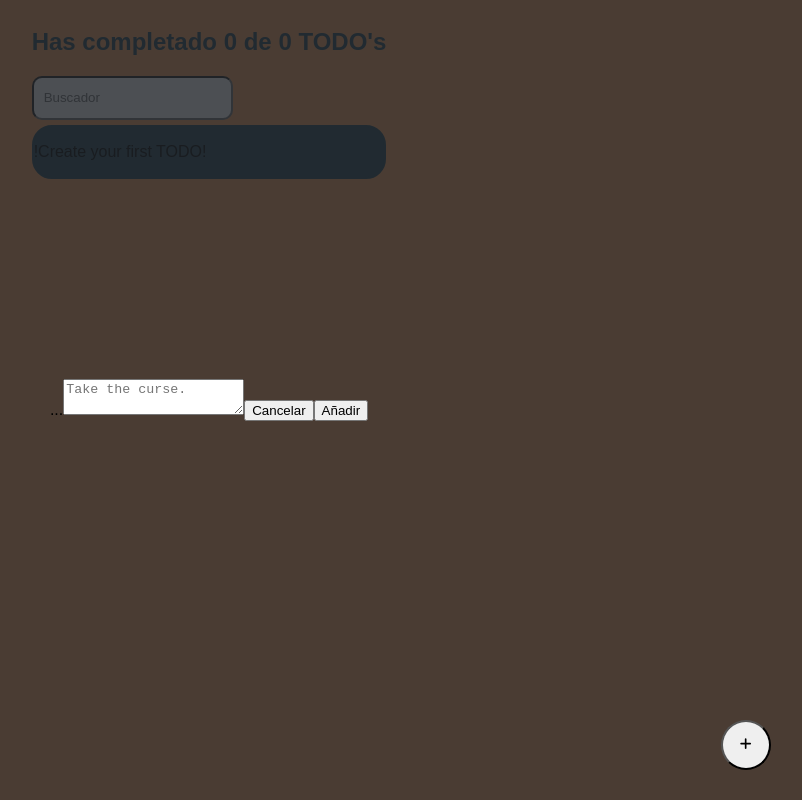
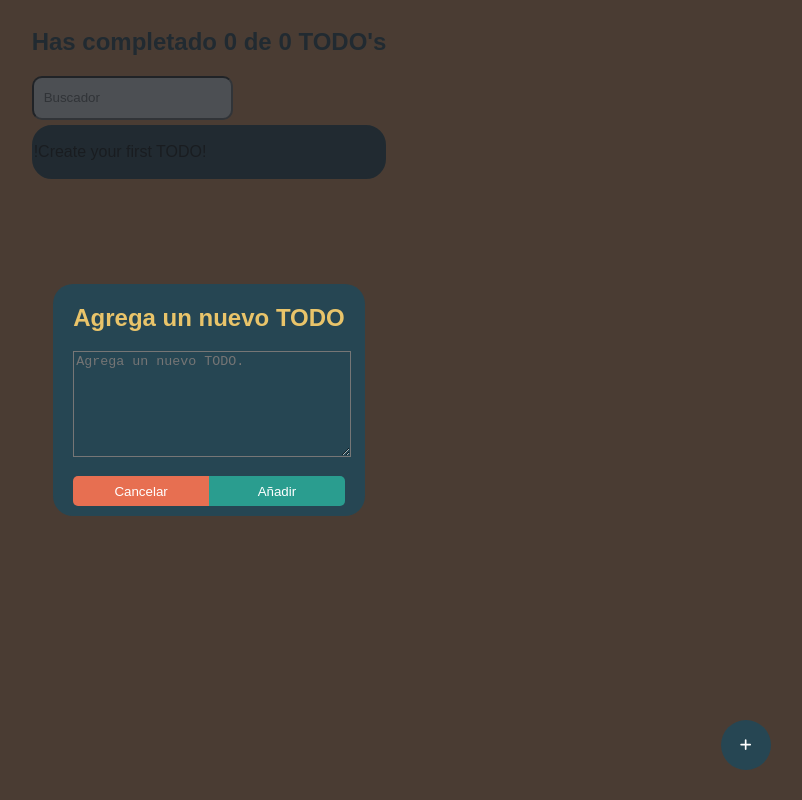
Before and after one commit to elalecode/my-2do-machine, a React app: page / in a window 1280 px wide. Both pictures are taken after a click on the button 1177 px from the left and 745 px from the top of the page. Shown: the whole page, without its empty margins (431-1233 px from the left). Built offline with nearby package versions, Linux system fonts and the light colour scheme.

Commit message:
mas estilo css

```diff
--- a/src/App/App.css
+++ b/src/App/App.css
@@ -33,6 +33,13 @@ li {
   align-items: center;
 }
 
+.TodoItem-Title {
+  width: 100%;
+  white-space: nowrap;
+  overflow: hidden;
+  text-overflow: clip;
+}
+
 .container {
   max-width: 600px;
 }
@@ -53,6 +60,12 @@ li {
   display: flex;
   justify-content: center;
   align-items: center;
+  margin-left: 15px;
+  cursor: pointer;
+}
+
+.TodoItem-button_delete:hover {
+  background-color: #e25836;
 }
 
 .checked {
@@ -67,7 +80,7 @@ li {
   position: relative;
   height: 28px;
   width: 28px;
-  margin: 0 15px 0 15px;
+  margin: 0 25px 0 15px;
 }
 
 .round label {
--- a/src/components/CreateTodoButton/style.css
+++ b/src/components/CreateTodoButton/style.css
@@ -7,8 +7,14 @@
   width: 50px;
   border-radius: 50%;
   cursor: pointer;
+  background-color: #264653;
+  color: white;
+  display: flex;
+  justify-content: center;
+  align-items: center;
+  border: 0;
 }
 
 .float-btn:hover {
-  background-color: antiquewhite;
+  background-color: #2a9d8f;
 }
--- a/src/components/TodoForm/index.js
+++ b/src/components/TodoForm/index.js
@@ -1,5 +1,6 @@
 import React from 'react'
 import { TodoContext } from '../../Context/TodoContext'
+import './style.css'
 
 function TodoForm () {
   const [newTodoValue, setNewTodoValue] = React.useState('')
@@ -17,25 +18,36 @@ function TodoForm () {
     setOpenModal(false)
   }
   return (
+    <div className='TodoForm'>
       <form onSubmit={onAdd}>
-      <label>...</label>
+        <div className='TodoForm-Header'>
+          <h2 className='TodoForm-Header_title'>Agrega un nuevo TODO</h2>
+        </div>
+        <div className='TodoForm-Content'>
           <textarea
             value={newTodoValue}
             onChange={(e) => setNewTodoValue(e.target.value)}
-        placeholder='Take the curse.'
+            placeholder='Agrega un nuevo TODO.'
+            className='TodoForm-Content_textarea'
           />
+        </div>
+        <div className='TodoForm-Footer'>
           <button
             type='button'
             onClick={onCancel}
+            className='TodoForm-Footer_cancelbtn'
           >
             Cancelar
           </button>
           <button
             type='submit'
+            className='TodoForm-Footer_addbtn'
           >
             Añadir
           </button>
+        </div>
       </form>
+    </div>
   )
 }
 
--- /dev/null
+++ b/src/components/TodoForm/style.css
@@ -0,0 +1,45 @@
+.TodoForm {
+    background-color: #264653;
+    padding: 0 20px 10px 20px;
+    border-radius: 20px;
+}
+
+.TodoForm-Header_title {
+    color: #e9c46a;
+}
+
+.TodoForm-Footer_cancelbtn {
+    background-color: #e76f51;
+    border: 0;
+    width: 50%;
+    height: 30px;
+    border-radius: 5px 0 0 5px;
+    color: white;
+    cursor: pointer;
+}
+
+.TodoForm-Footer_cancelbtn:hover {
+    background-color: #e73f16;
+}
+
+.TodoForm-Footer_addbtn {
+    background-color: #2a9d8f;
+    border: 0;
+    width: 50%;
+    height: 30px;
+    border-radius: 0 5px 5px 0;
+    color: white;
+    cursor: pointer;
+}
+
+.TodoForm-Footer_addbtn:hover {
+    background-color: #069180;
+}
+
+.TodoForm-Content_textarea {
+    width: 100%;
+    height: 100px;
+    margin-bottom: 15px;
+    background-color: #264653;
+    color: white;
+}
--- a/src/components/TodoItem/index.js
+++ b/src/components/TodoItem/index.js
@@ -8,7 +8,7 @@ function TodoItem ({ text, completed, onComplete, onDelete }) {
         <input type='checkbox' onClick={onComplete} id={text} checked={completed} />
         <label for={text}></label>
       </div>
-      <p className={completed ? 'checked' : 'unchecked'}>{text}</p>
+      <p className={`TodoItem-Title ${completed ? 'checked' : 'unchecked'}`}>{text}</p>
       <span className='TodoItem-button_delete' onClick={onDelete}>
         <FaRegTrashCan />
       </span>
```
Lines whose indentation alone changed are shown as unchanged.
